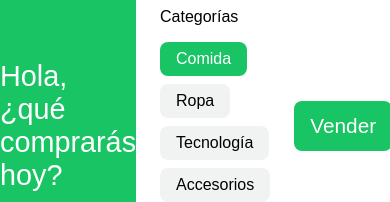
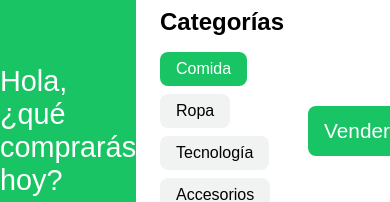
Before and after one commit to Yordi984/Tienda-App-Web-, a React (Vite) app in the folder client/: page /productos in a window 390 px wide. Shown: the top 202 px of the page. Built offline with nearby package versions, Linux system fonts and the light colour scheme; no server answers.

Commit message:
Make FilterComponent responsive

```diff
--- a/client/src/components/FilterComponent.module.css
+++ b/client/src/components/FilterComponent.module.css
@@ -1,12 +1,11 @@
 .headerCategories {
   display: flex;
-  align-items: center;
+  flex-direction: column;
+  align-items: flex-start;
   gap: 16px;
 }
 
-@media (max-width: 1400px) {
-  .headerCategories {
-    flex-direction: column;
-    align-items: flex-start;
-  }
+.headerCategories__title {
+  font-size: 1.5rem;
+  font-weight: bold;
 }
--- a/client/src/components/FilterComponent.tsx
+++ b/client/src/components/FilterComponent.tsx
@@ -18,7 +18,7 @@ export default function FilterComponent({
 
   return (
     <div className={styles.headerCategories}>
-      <span className={styles.headerCategories__categoriesTitle}>{label}</span>
+      <span className={styles.headerCategories__title}>{label}</span>
 
       <ChipGroup
         chips={categories}
```
